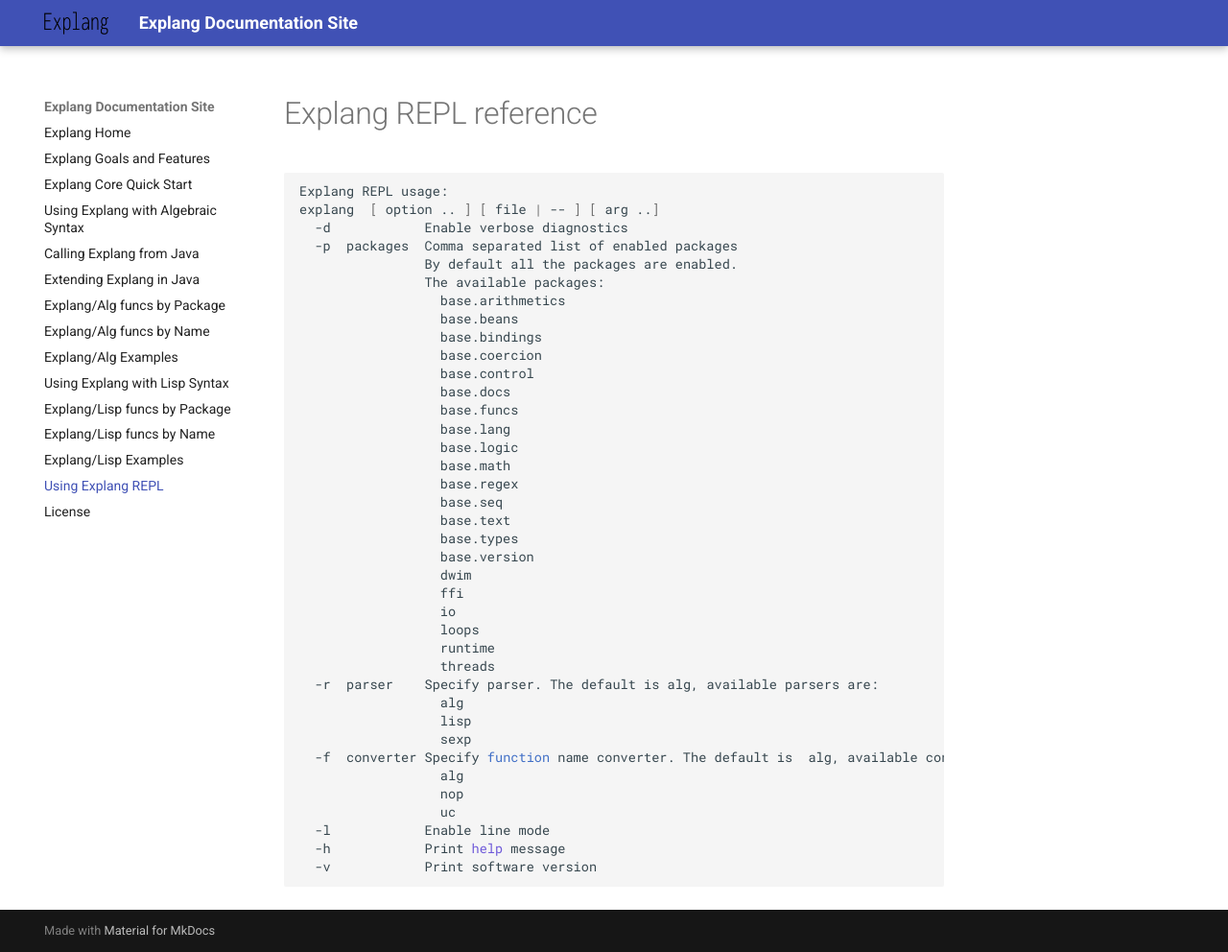
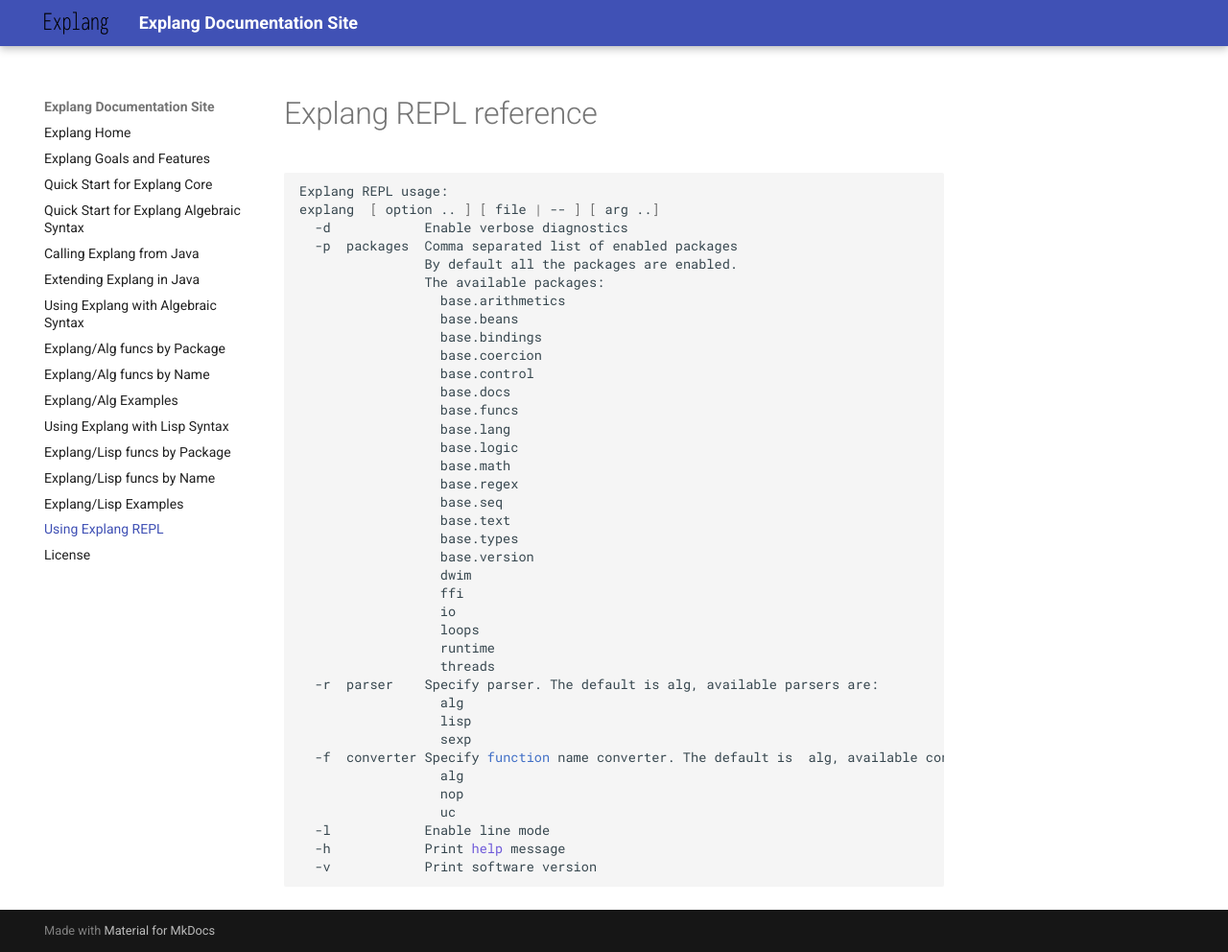
Before and after one commit to opsit-io/opsit-explang-docs, an MkDocs documentation site: the page built from docs/using-explang-REPL.md, in a window 1280 px wide and 992 px high. Shown: the whole window at 96% size. Built offline with MkDocs 1.6.1 and Material for MkDocs 9.7.7, drawn with Linux system fonts in a browser that asks for light colours.

Commit message:
feat: add quick start  guide for algebraic syntax

```diff
--- a/mkdocs.yml
+++ b/mkdocs.yml
@@ -15,10 +15,11 @@
 nav:
   - "Explang Home": index.md
   - "Explang Goals and Features" : explang-goals-and-features.md
-  - "Explang Core Quick Start" : explang-core-quick-start.md
-  - "Using Explang with Algebraic Syntax" : explang-alg.md
+  - "Quick Start for Explang Core" : explang-core-quick-start.md
+  - "Quick Start for Explang Algebraic Syntax" : explang-alg-syntax-quick-start.md
   - "Calling Explang from Java" : explang-from-java.md
   - "Extending Explang in Java" : explang-extending.md
+  - "Using Explang with Algebraic Syntax" : explang-alg.md
   - "Explang/Alg funcs by Package": explang-alg-funcs-by-package.md
   - "Explang/Alg funcs by Name": explang-alg-funcs-by-name.md
   - "Explang/Alg Examples": explang-examples-alg.md
```
Also changed, not shown: docs/explang-core-quick-start.md (+2 -2 lines).
